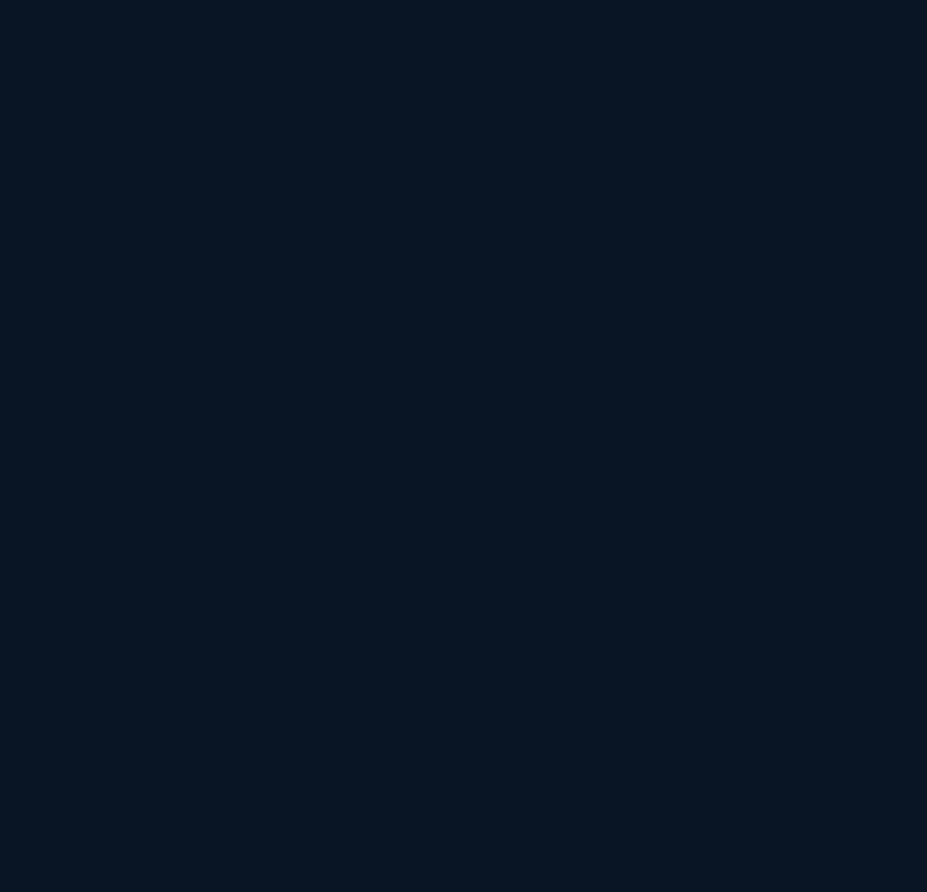
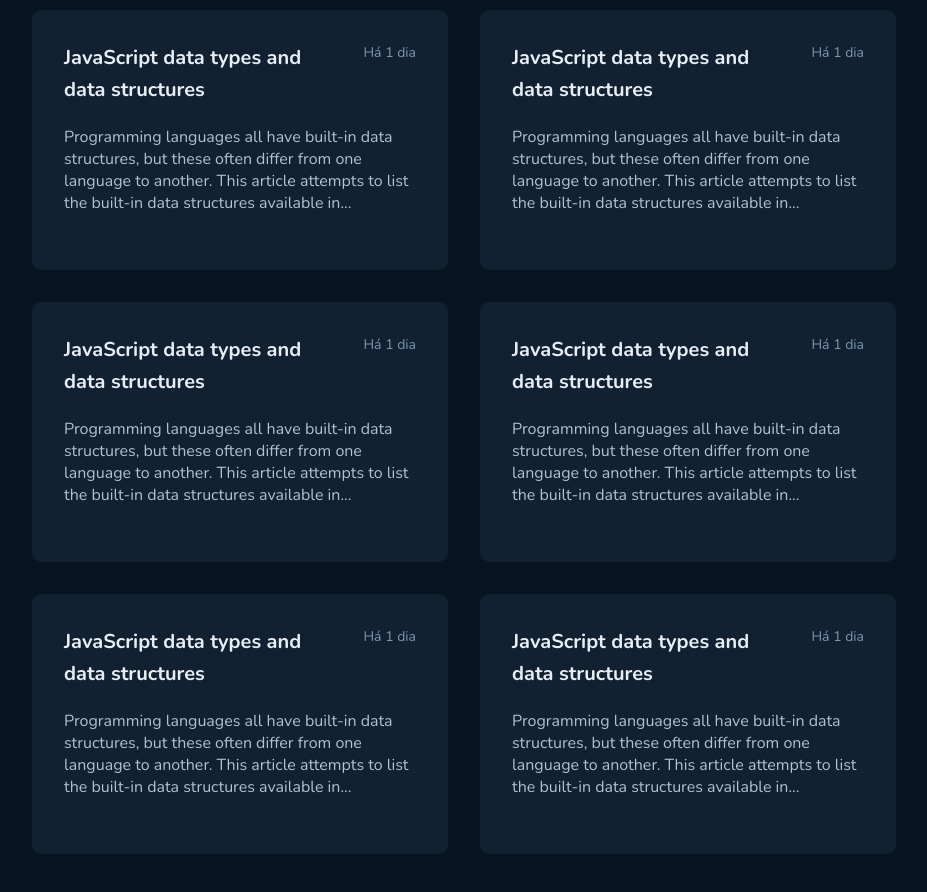
Before and after one commit to DanwiiloCarvalho/github-blog, a React (Vite) app: page / in a window 1280 px wide. Shown: the part 640-1532 px from the top of the page, without its empty margins (176-1103 px from the left). Before the commit the page ends 800 px from the top, so only its background shows below. Built offline with nearby package versions, Linux system fonts and the light colour scheme.

Commit message:
Estilização do componente Post e da grid de Posts

```diff
--- /dev/null
+++ b/src/pages/Blog/components/Post/index.tsx
@@ -0,0 +1,21 @@
+import { PostHeader, StyledPost } from './styles'
+
+interface PostProps {
+  title?: string
+  description?: string
+}
+export function Post(props: PostProps) {
+  return (
+    <StyledPost>
+      <PostHeader>
+        <h1>JavaScript data types and data structures</h1>
+        <time>Há 1 dia</time>
+      </PostHeader>
+      <p>
+        Programming languages all have built-in data structures, but these often
+        differ from one language to another. This article attempts to list the
+        built-in data structures available in...
+      </p>
+    </StyledPost>
+  )
+}
--- /dev/null
+++ b/src/pages/Blog/components/Post/styles.ts
@@ -0,0 +1,38 @@
+import { styled } from 'styled-components'
+
+export const StyledPost = styled.article`
+  width: 26rem;
+  height: 16.25rem;
+  flex-shrink: 0;
+
+  border-radius: 10px;
+  background-color: ${(props) => props.theme['base-post']};
+  padding: 2rem;
+
+  display: flex;
+  flex-direction: column;
+  gap: 1.25rem;
+
+  &:hover {
+  }
+`
+
+export const PostHeader = styled.header`
+  display: flex;
+  justify-content: space-between;
+  gap: 1rem;
+
+  h1 {
+    width: 17.6875rem;
+    font-size: 1.25rem;
+    font-weight: 700;
+    line-height: 2rem;
+    color: ${(props) => props.theme['base-title']};
+  }
+
+  time {
+    font-size: 0.875rem;
+    line-height: 1.4rem;
+    color: ${(props) => props.theme['base-span']};
+  }
+`
--- /dev/null
+++ b/src/pages/Blog/components/Posts/index.tsx
@@ -0,0 +1,29 @@
+import { Post } from '../Post'
+import { PostsContainer, PostsList } from './styles'
+
+export function Posts() {
+  return (
+    <PostsContainer>
+      <PostsList>
+        <li>
+          <Post />
+        </li>
+        <li>
+          <Post />
+        </li>
+        <li>
+          <Post />
+        </li>
+        <li>
+          <Post />
+        </li>
+        <li>
+          <Post />
+        </li>
+        <li>
+          <Post />
+        </li>
+      </PostsList>
+    </PostsContainer>
+  )
+}
--- /dev/null
+++ b/src/pages/Blog/components/Posts/styles.ts
@@ -0,0 +1,18 @@
+import { styled } from 'styled-components'
+
+export const PostsContainer = styled.section`
+  width: 54rem;
+  margin: auto;
+
+  /* display: grid;
+  grid-template-columns: repeat(2, 1fr);
+  gap: 2rem;
+  padding: 3rem 0; */
+`
+
+export const PostsList = styled.ul`
+  display: grid;
+  grid-template-columns: repeat(2, 1fr);
+  gap: 2rem;
+  padding: 3rem 0;
+`
--- a/src/pages/Blog/index.tsx
+++ b/src/pages/Blog/index.tsx
@@ -1,3 +1,4 @@
+import { Posts } from './components/Posts'
 import { Profile } from './components/Profile'
 import { SearchBar } from './components/SearchBar'
 import { MainContainer } from './styles'
@@ -7,6 +8,7 @@
     <MainContainer>
       <Profile />
       <SearchBar label="Publicações" placeholder="Buscar conteúdo" />
+      <Posts />
     </MainContainer>
   )
 }
```
